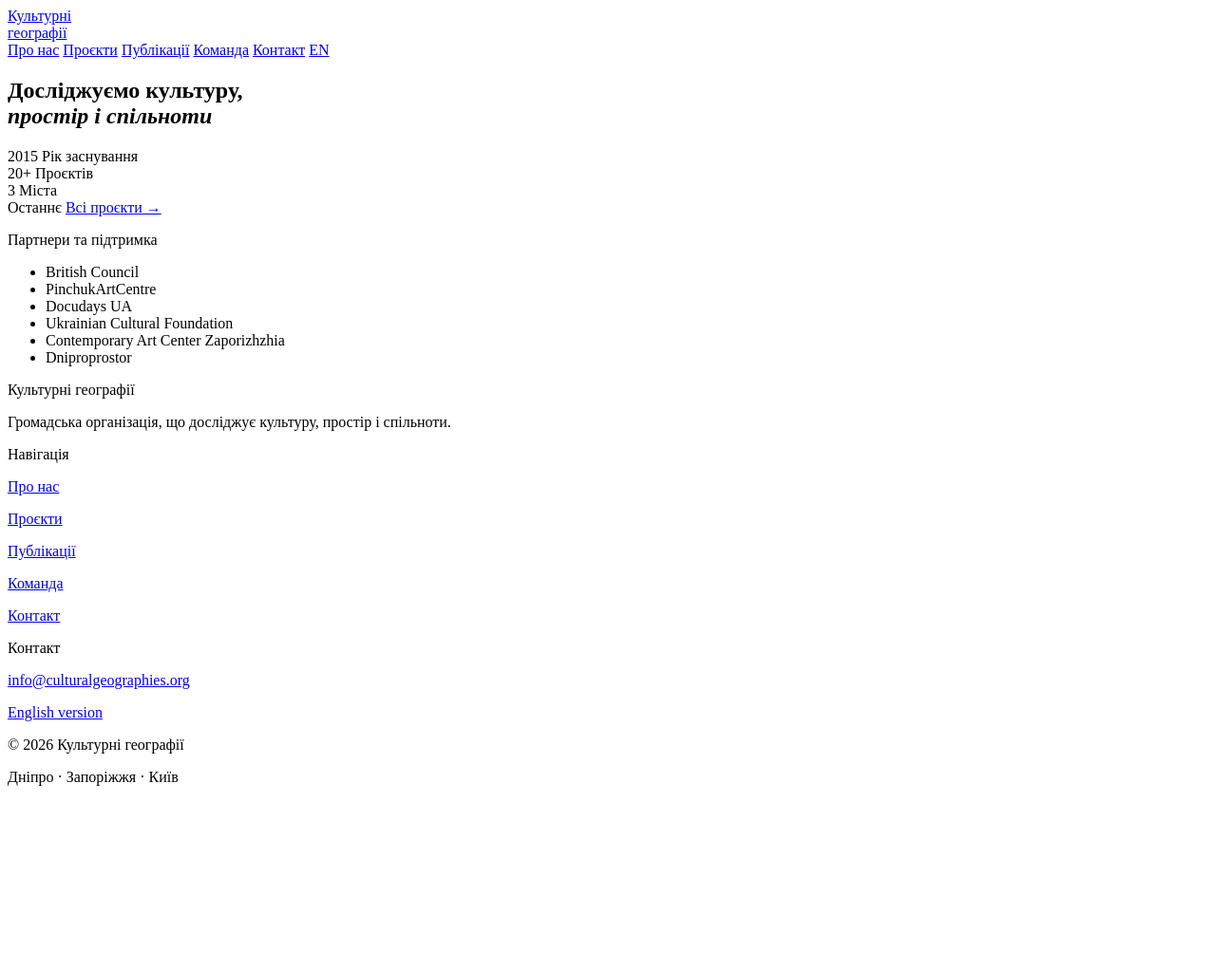
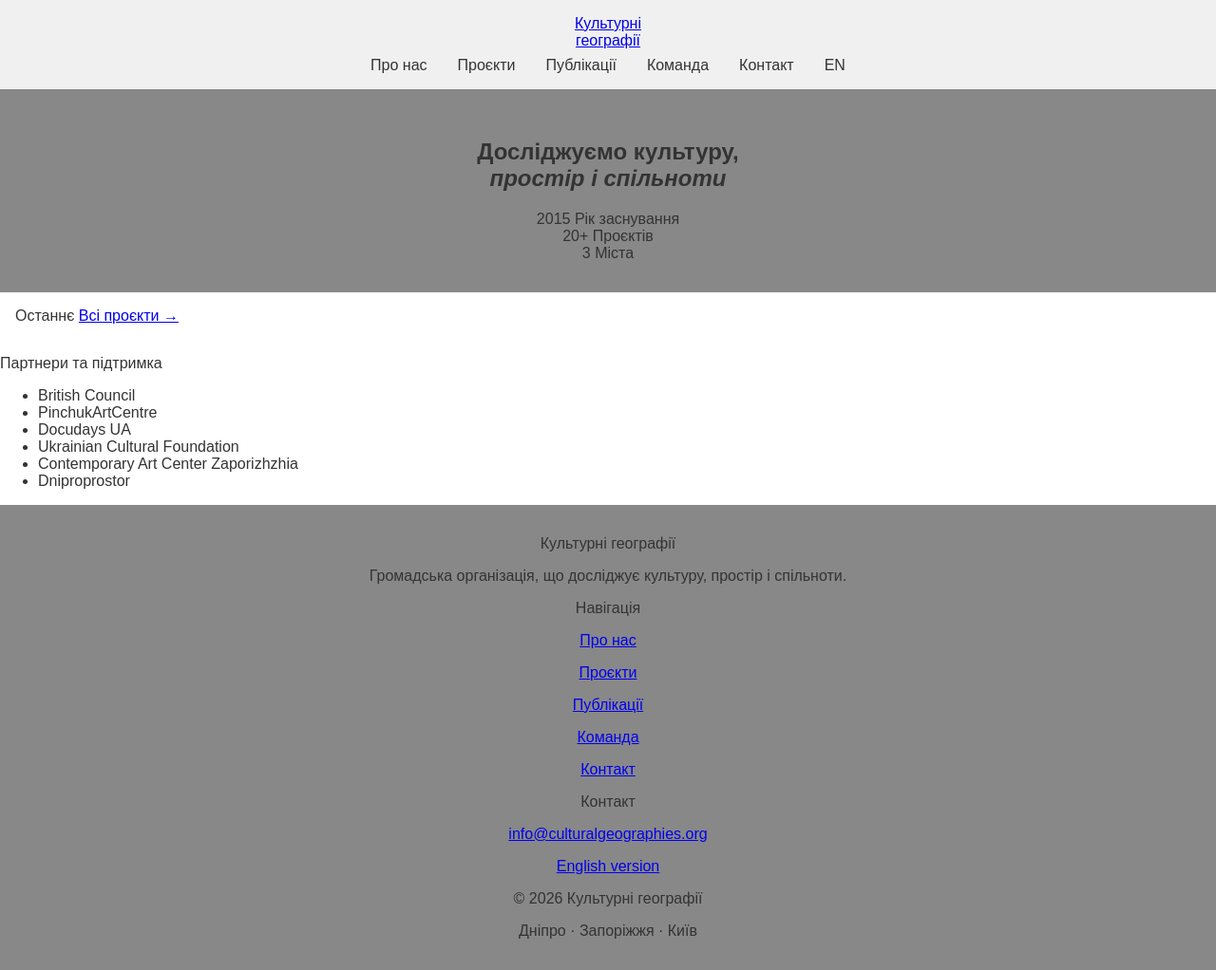
Before and after one commit to culturalgeos-ngo/culturalgeographies, a Jekyll site: the page built from index.md, in a window 1280 px wide. Shown: the whole page at 95% size. Built offline with Jekyll 4.4.1, drawn with Linux system fonts in a browser that asks for light colours; before the commit the page ends 900 px from its top, so only the background shows below that.

Commit message:
Updated editorial minimal stylesheet in main.css

```diff
--- a/assets/css/main.css
+++ b/assets/css/main.css
@@ -1,5 +1,110 @@
-.current-date {
-  content: "2026-04-26 22:05:27";
-  font-size: 1.2em;
-  color: #333;
+:root {
+    --color-black: #000000;
+    --color-white: #FFFFFF;
+    --color-gray-light: #F0F0F0;
+    --color-gray: #888888;
+    --color-gray-dark: #333333;
+    --font-serif: 'Spectral', serif;
+    --font-mono: 'IBM Plex Mono', monospace;
+    --font-sans: 'IBM Plex Sans', sans-serif;
+    --spacing-small: 8px;
+    --spacing-medium: 16px;
+    --spacing-large: 32px;
 }
+
+body {
+    font-family: var(--font-sans);
+    background-color: var(--color-white);
+    color: var(--color-gray-dark);
+    margin: 0;
+}
+
+.site-header {
+    background-color: var(--color-gray-light);
+    padding: var(--spacing-medium);
+    text-align: center;
+}
+
+.site-nav {
+    display: flex;
+    justify-content: center;
+    margin-top: var(--spacing-small);
+}
+
+.site-nav a {
+    margin: 0 var(--spacing-medium);
+    text-decoration: none;
+    color: var(--color-gray-dark);
+}
+
+.hero {
+    background-color: var(--color-gray);
+    padding: var(--spacing-large);
+    text-align: center;
+}
+
+.hero .tagline {
+    font-size: 2rem;
+    color: var(--color-white);
+}
+
+.feed {
+    display: grid;
+    grid-template-columns: repeat(auto-fill, minmax(300px, 1fr));
+    gap: var(--spacing-medium);
+    padding: var(--spacing-medium);
+}
+
+.filter-buttons {
+    display: flex;
+    justify-content: center;
+    margin-bottom: var(--spacing-medium);
+}
+
+.project-card {
+    background-color: var(--color-white);
+    border: 1px solid var(--color-gray-light);
+    border-radius: 8px;
+    padding: var(--spacing-medium);
+}
+
+.team-card {
+    background-color: var(--color-white);
+    border: 1px solid var(--color-gray-light);
+    border-radius: 8px;
+    padding: var(--spacing-medium);
+    text-align: center;
+}
+
+.note-card {
+    background-color: var(--color-gray-light);
+    border: 1px solid var(--color-gray);
+    border-radius: 8px;
+    padding: var(--spacing-medium);
+}
+
+.photo-report-grid {
+    display: grid;
+    grid-template-columns: repeat(auto-fill, minmax(200px, 1fr));
+    gap: var(--spacing-medium);
+}
+
+.page-header {
+    font-size: 2.5rem;
+    padding: var(--spacing-medium);
+}
+
+footer {
+    background-color: var(--color-gray);
+    text-align: center;
+    padding: var(--spacing-medium);
+}
+
+@media (max-width: 768px) {
+    .hero .tagline {
+        font-size: 1.5rem;
+    }
+    .site-nav {
+        flex-direction: column;
+    }
+}
```
